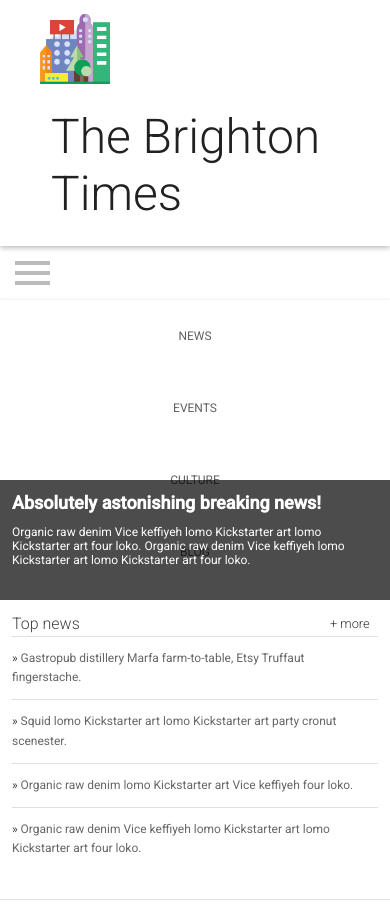
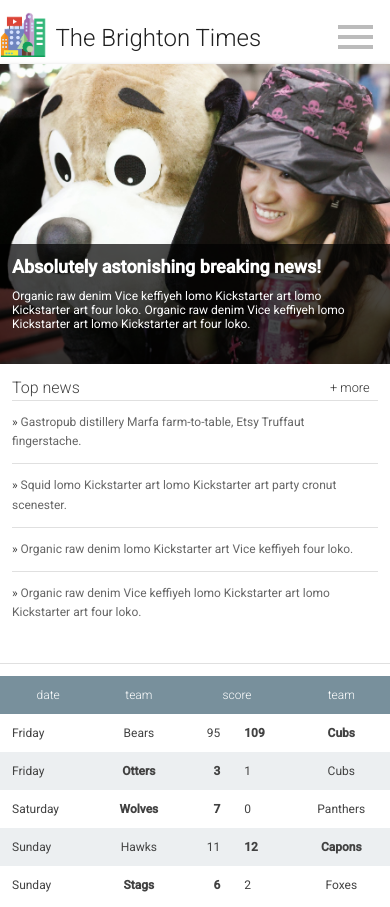
Before and after one commit to josereyes016/responsive-news-site, a plain HTML site: page index.html in a window 390 px wide. Shown: the top 907 px of the page. Drawn offline with Linux system fonts and the light colour scheme.

Commit message:
Added hamburger to header

```diff
--- a/css/main.css
+++ b/css/main.css
@@ -143,7 +143,7 @@ main {
   float: left;
   width: 100%;
   position: relative;
-  background-image: url("./images/dog.jpg");
+  background-image: url("../images/dog.jpg");
   background-size: cover;
   height: 300px;
 }
@@ -399,8 +399,9 @@ a, button {
 
   .hamburger {
     cursor: pointer;
-    padding: 15px;
+    margin-left: 0.5em;
     display: block;
+    margin-top: 25px;
   }
 
   .line {
@@ -414,6 +415,31 @@ a, button {
   }
 
   /* Our styles here */
+
+  .header__title {
+    font-weight: 300;
+    font-size: 2em;
+    margin: 12px 0;
+    padding-top: 12px;
+    display: inline-block;
+    color: #212121;
+  }
+
+  .header__logo {
+    height: 45px;
+    margin-right: 0.5em;
+  }
+
+  .header {
+    width: 100%;
+    display: flex;
+    flex-wrap: wrap;
+  }
+
+  .header__inner {
+    margin: 0;
+    width: 85%
+  }
 
   .nav__item {
     width: 100%;
--- a/index.html
+++ b/index.html
@@ -19,15 +19,15 @@
             The Brighton Times
           </h1>
         </div>
-      </header>
-
-      <nav id="drawer" class="nav">
         <!--  Making a hamburger with HTML and CSS-->
         <div class="hamburger">
           <div class="line"></div>
           <div class="line"></div>
           <div class="line"></div>
         </div>
+      </header>
+
+      <nav id="drawer" class="nav">
         <ul class="nav__list menu">
           <li class="nav__item"><a href="#">News</a></li>
           <li class="nav__item"><a href="#">Events</a></li>
```
